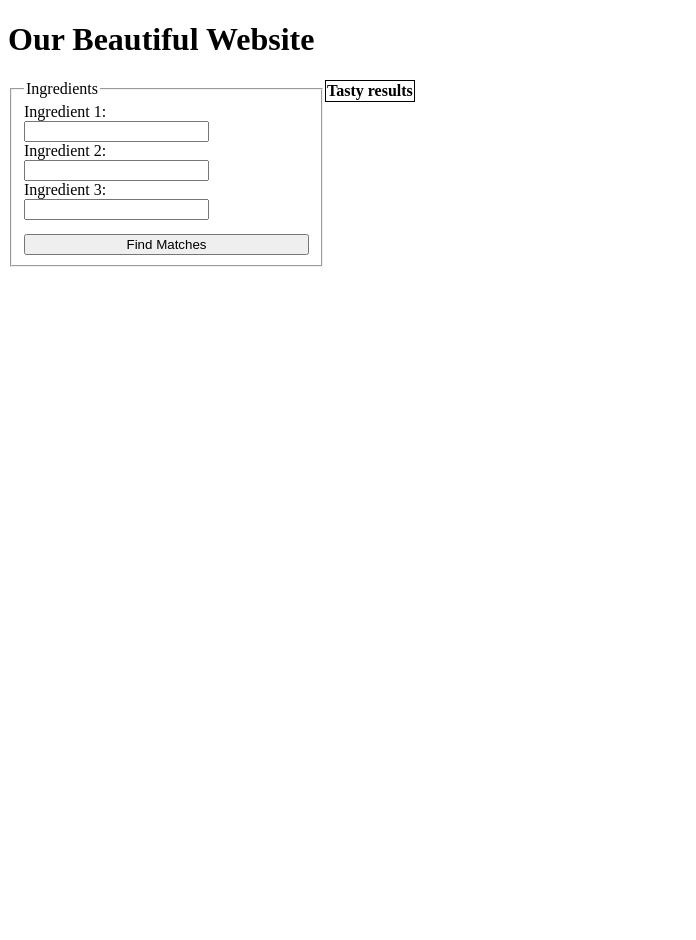
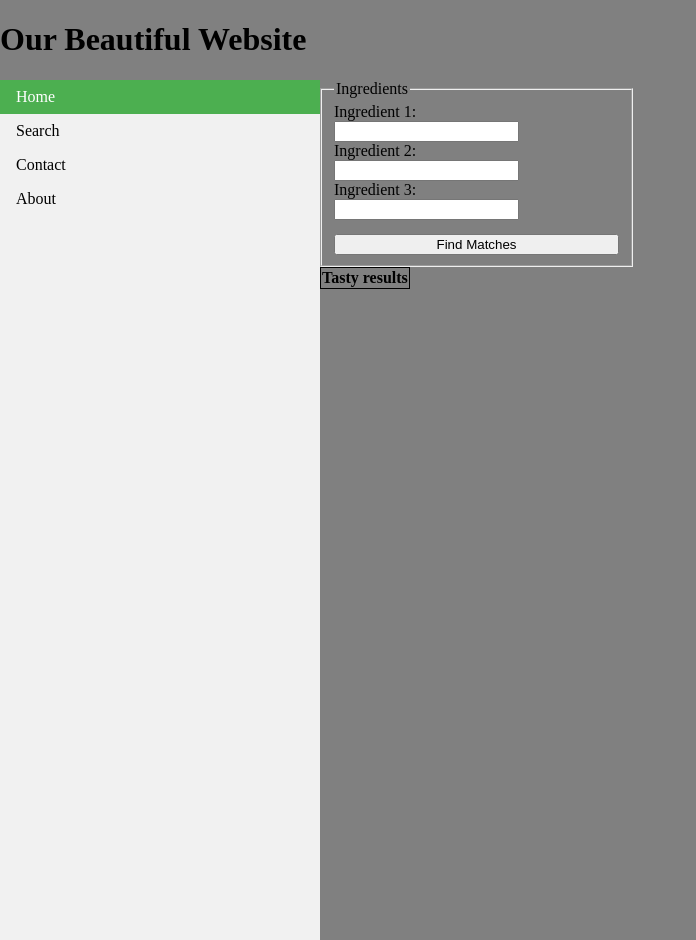
Before and after one commit to panaman67/Soft2Proj, a PHP site: page /html/index.html in a window 1280 px wide. Shown: the whole page, without its empty margins (0-696 px from the left). Run offline with PHP 8.4, Linux system fonts and the light colour scheme; lists and menus that the app fills with data are empty.

Commit message:
Added navbar and started search page

```diff
--- /dev/null
+++ b/css/navbar.css
@@ -0,0 +1,31 @@
+body {
+  margin: 0;
+}
+
+ul {
+  list-style-type: none;
+  margin: 0;
+  padding: 0;
+  width: 25%;
+  background-color: #f1f1f1;
+  position: fixed;
+  height: 100%;
+  overflow: auto;
+}
+
+li a {
+  display: block;
+  color: #000;
+  padding: 8px 16px;
+  text-decoration: none;
+}
+
+li a.active {
+  background-color: #4CAF50;
+  color: white;
+}
+
+li a:hover:not(.active) {
+  background-color: #555;
+  color: white;
+}
--- a/css/style.css
+++ b/css/style.css
@@ -1,7 +1,12 @@
+html {
+	background-color: grey;
+}
+
 .form {
 	display: inline-block;
 	vertical-align: middle;
-	float: left;
+	margin: auto;
+
 }
 
 .form label {
@@ -18,14 +23,54 @@
 	border-bottom: thick;
 }
 
+h1 {
+
+}
 
 table, td {
 	border-collapse: collapse;
 	border: thin solid black;
 }
 
+div {
+	border: thin black;
+	margin: auto;
+	width: 50%;
 
+}
 
 fieldset button {
 	margin-top: 1em;
 }
+
+body {
+  margin: 0;
+}
+
+ul {
+  list-style-type: none;
+  margin: 0;
+  padding: 0;
+  width: 25%;
+  background-color: #f1f1f1;
+  position: fixed;
+  height: 100%;
+  overflow: auto;
+}
+
+li a {
+  display: block;
+  color: #000;
+  padding: 8px 16px;
+  text-decoration: none;
+}
+
+li a.active {
+  background-color: #4CAF50;
+  color: white;
+}
+
+li a:hover:not(.active) {
+  background-color: #555;
+  color: white;
+}
--- a/html/index.html
+++ b/html/index.html
@@ -5,9 +5,17 @@
 	<meta name="description" content="A website for recipes"/>
 	<meta charset="utf-8"/>
 	<link rel="stylesheet" type="text/css" href="../css/style.css">
+	<link rel="stylesheet" type="text/css" href="../css/navbar.css">
 </head>
 <body>
 	<h1>Our Beautiful Website</h1>
+	<ul>
+		<li><a class="active" href="#home">Home</a></li>
+		<li><a href="search.html">Search</a></li>
+		<li><a href="#contact">Contact</a></li>
+		<li><a href="#about">About</a></li>
+	</ul>
+	<div>
 		<fieldset class="form">
 			<legend>Ingredients</legend>
 			<label for="i1">Ingredient 1: </label>
@@ -18,6 +26,8 @@
 			<input type="text" id="i3"/>
 			<button id="submit" onclick="test()">Find Matches</button>
 		</fieldset>
+	</div>
+	<div>
 		<table id="results">
 			<thead>
 				<th>Tasty results</th>
@@ -25,6 +35,7 @@
 			<tbody id="testing">
 			</tbody>
 		</table>
+	</div>
 	<script src="../js/test.js"></script>
 </body>
 </html>
```
Also changed, not shown: html/search.html (added, +10 -0 lines). Lines whose indentation alone changed are shown as unchanged.
